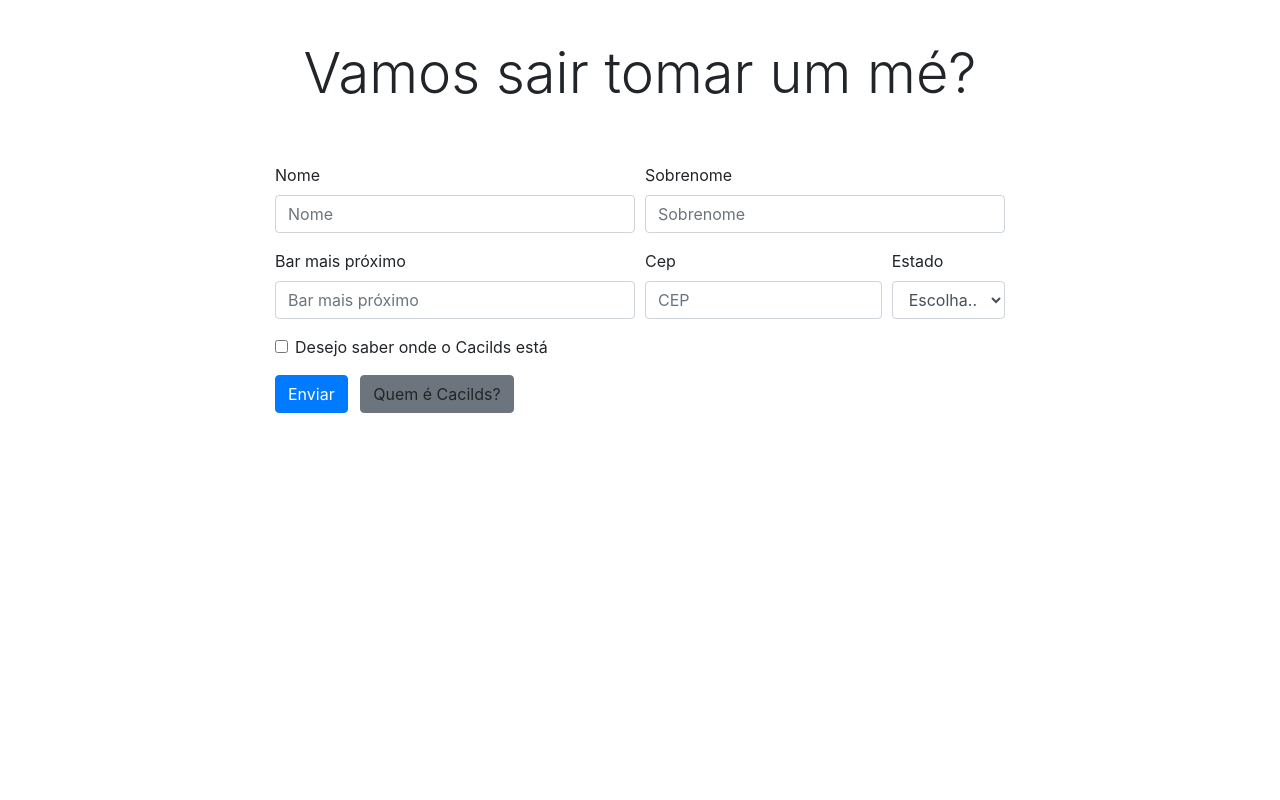
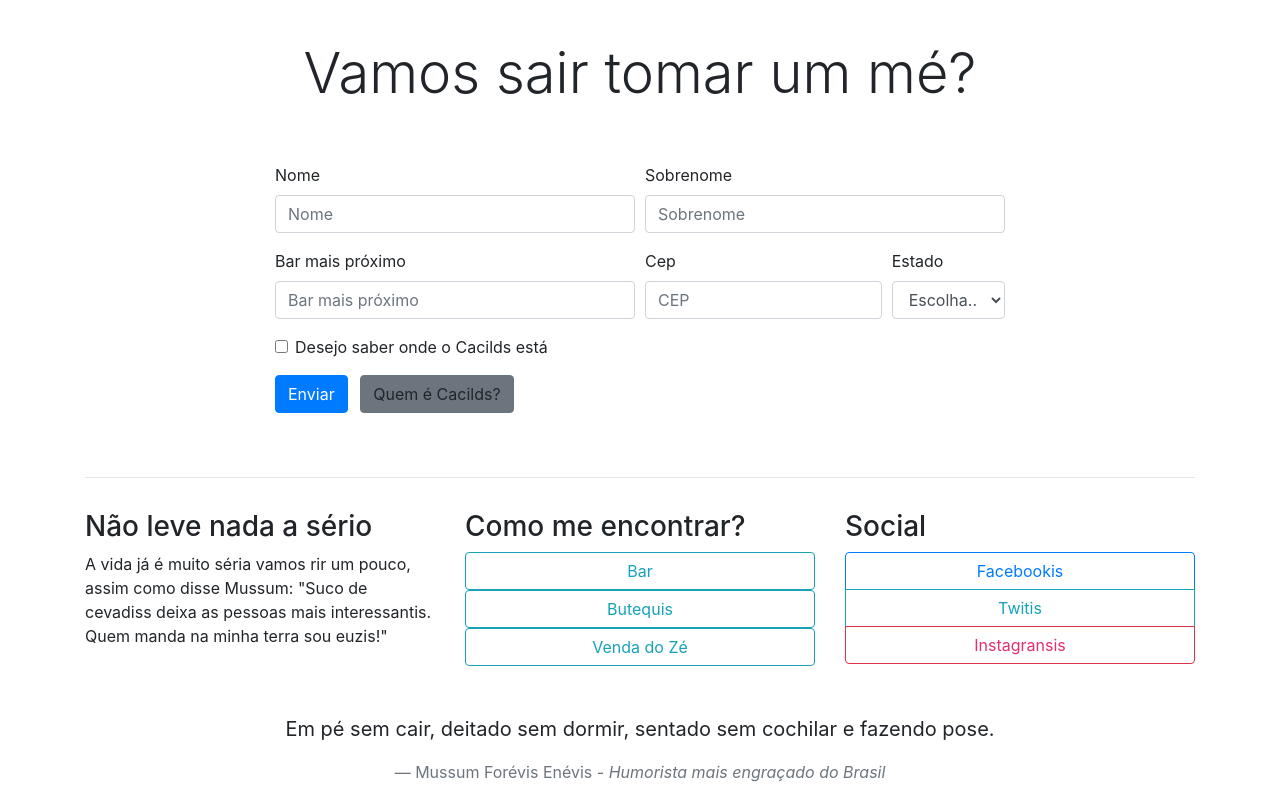
Before and after one commit to Raphoks/SiteComBootsrap, a plain HTML site: page index.html in a window 1280 px wide. Shown: the part 2083-2883 px from the top of the page. Before the commit the page ends 2544 px from the top, so only its background shows below. Drawn offline with nearby package versions, Linux system fonts and the light colour scheme.

Commit message:
Acrescentado footer com menus e botões de navegação

```diff
--- a/index.html
+++ b/index.html
@@ -428,9 +428,51 @@
             </form>
           </div>
         </div>
+        <div class="row">
+          <div class="col-sm-12 mb-3"><hr></div>
+
+          <div class="col-sm-4">
+            <h3>Não leve nada a sério</h3>
+            <p>A vida já é muito séria vamos rir um pouco, assim como disse Mussum:
+              "Suco de cevadiss deixa as pessoas mais interessantis. Quem manda na minha terra sou euzis!"
+            </p>
+          </div>
+
+          <div class="col-sm-4 ">
+
+            <h3>Como me encontrar?</h3>
+
+            <div class="list-group text-center">
+
+              <a class="btn btn-outline-info" href="#">Bar</a>
+              <a class="btn btn-outline-info" href="#">Butequis</a>
+              <a class="btn btn-outline-info" href="#">Venda do Zé</a>
 
 
+            </div>
+          </div>
+
+          <div class="col-sm-4">
+            <h3>Social</h3>
+
+            <div class="btn-group-vertical btn-block " role="group">
+              <a class="btn btn-outline-primary" href="#">Facebookis</a>
+              <a class="btn btn-outline-info" href="#">Twitis</a>
+              <a class="btn btn-outline-danger" href="#">Instagransis</a>
+            </div>
+          </div>
+
+          <div class="col-12 mt-5">
+            <blockquote class="blockquote text-center">
+              <p>Em pé sem cair, deitado sem dormir, sentado sem cochilar e fazendo pose.</p>
+              <footer class="blockquote-footer">Mussum Forévis Enévis <cite title="Titulo"> - Humorista mais engraçado do Brasil</cite></footer>
+            </blockquote>
+          </div>
+        </div>
+
       </div>
+
+
 
     </div>
 
--- a/style.css
+++ b/style.css
@@ -6,3 +6,9 @@
     overflow: auto;
     height: 180px;
 }
+.btn-outline-danger {
+    color: #E1306C;
+}
+.list-group-item-info{
+    color: gray;
+}
```
